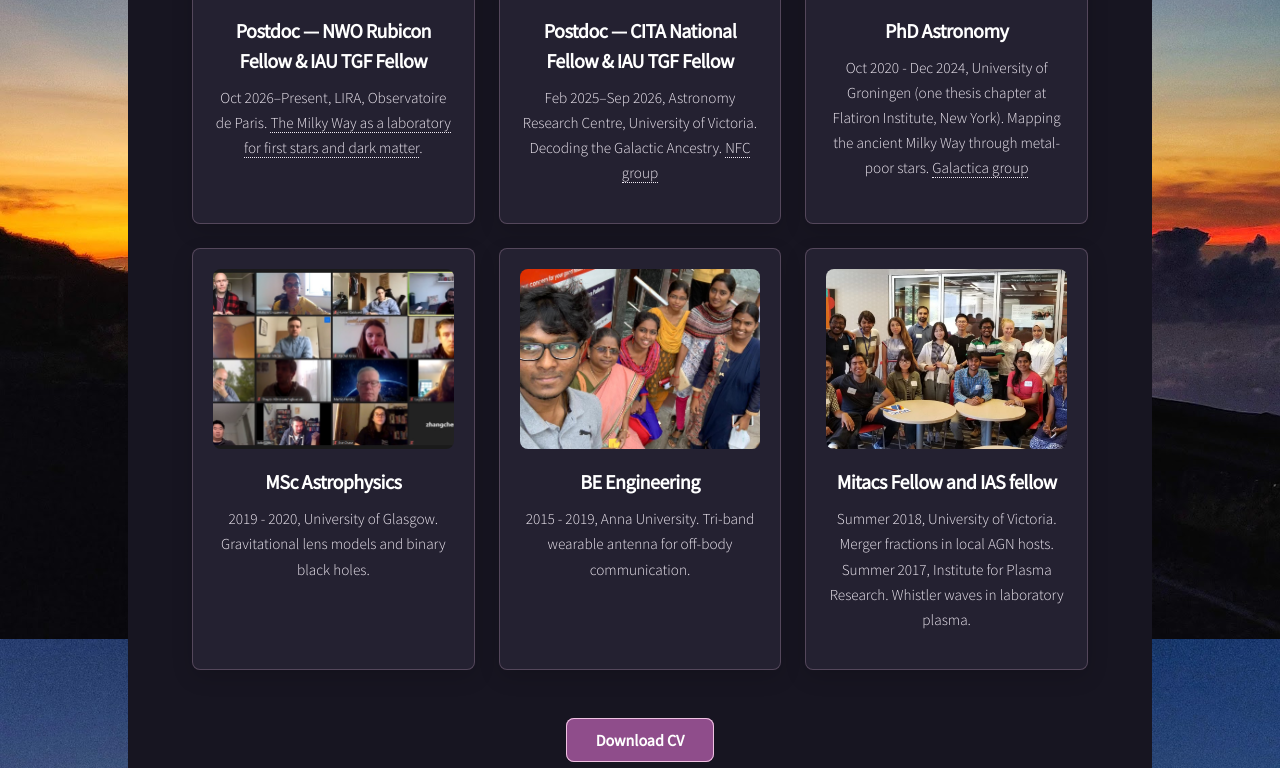
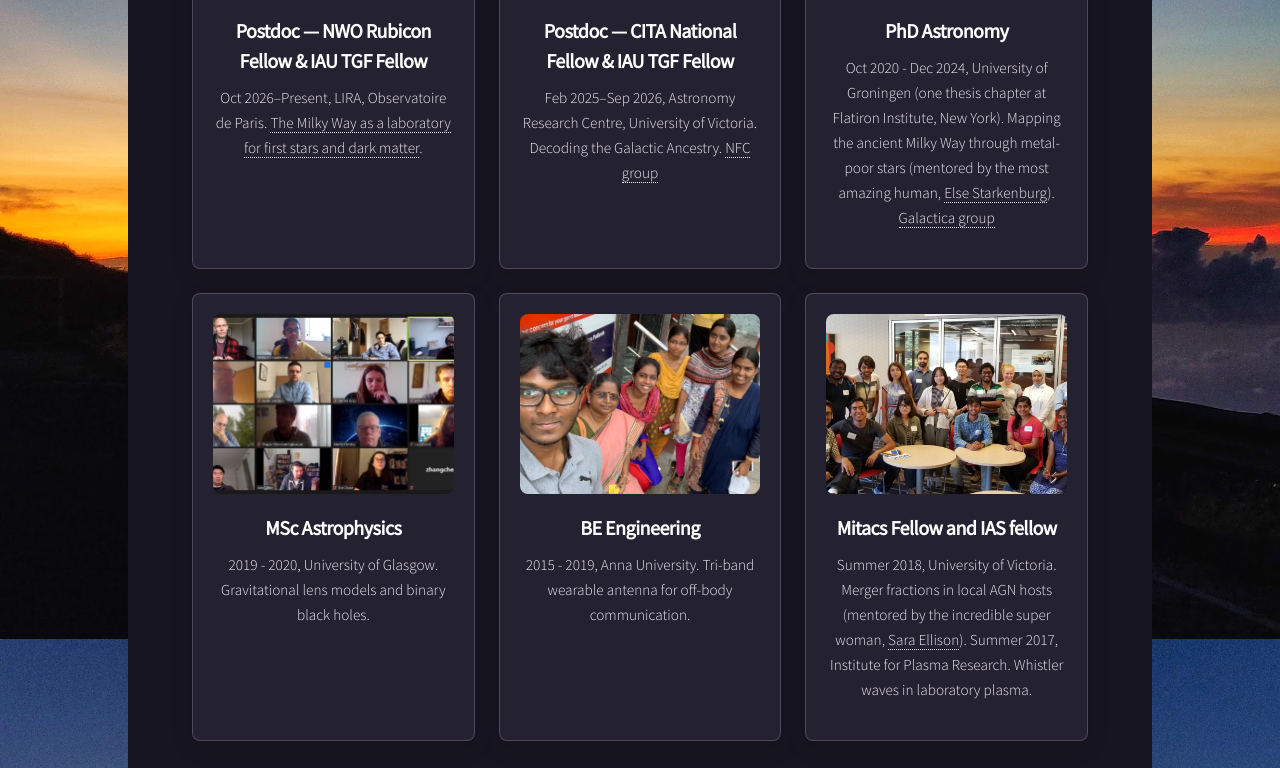
Before and after one commit to astroakshara/astroakshara.github.io, a plain HTML site: page index.html in a window 1280 px wide. Shown: the part 2241-3009 px from the top of the page. Drawn offline with Linux system fonts and the light colour scheme.

Commit message:
new paper

```diff
--- a/index.html
+++ b/index.html
@@ -95,7 +95,7 @@
 						<article class="gallery-card">
 							<img src="images/groupphd.jpg" alt="Kapteyn Galactica group" />
 							<h3>PhD Astronomy</h3>
-							<p>Oct 2020 - Dec 2024, University of Groningen (one thesis chapter at Flatiron Institute, New York). Mapping the ancient Milky Way through metal-poor stars. <a href="https://www.astro.rug.nl/~ahelmi/dev/research.php">Galactica group</a></p>
+							<p>Oct 2020 - Dec 2024, University of Groningen (one thesis chapter at Flatiron Institute, New York). Mapping the ancient Milky Way through metal-poor stars (mentored by the most amazing human, <a href="https://www.rug.nl/staff/e.starkenburg/cv">Else Starkenburg</a>). <a href="https://www.astro.rug.nl/~ahelmi/dev/research.php">Galactica group</a></p>
 						</article>
 						<article class="gallery-card">
 							<img src="images/groupmsc.jpg" alt="Gravitational waves group in Glasgow" />
@@ -110,7 +110,7 @@
 						<article class="gallery-card">
 							<img src="images/mitacs.jpg" alt="University of Victoria Mitacs fellows" />
 							<h3>Mitacs Fellow and IAS fellow</h3>
-							<p>Summer 2018, University of Victoria. Merger fractions in local AGN hosts. Summer 2017, Institute for Plasma Research. Whistler waves in laboratory plasma.</p>
+							<p>Summer 2018, University of Victoria. Merger fractions in local AGN hosts (mentored by the incredible super woman, <a href="https://web.uvic.ca/~sarae/astro.html">Sara Ellison</a>). Summer 2017, Institute for Plasma Research. Whistler waves in laboratory plasma.</p>
 						</article>
 						<!-- <article class="gallery-card">
 							<img src="images/ipr.jpg" alt="Institute for Plasma Research" />
```
